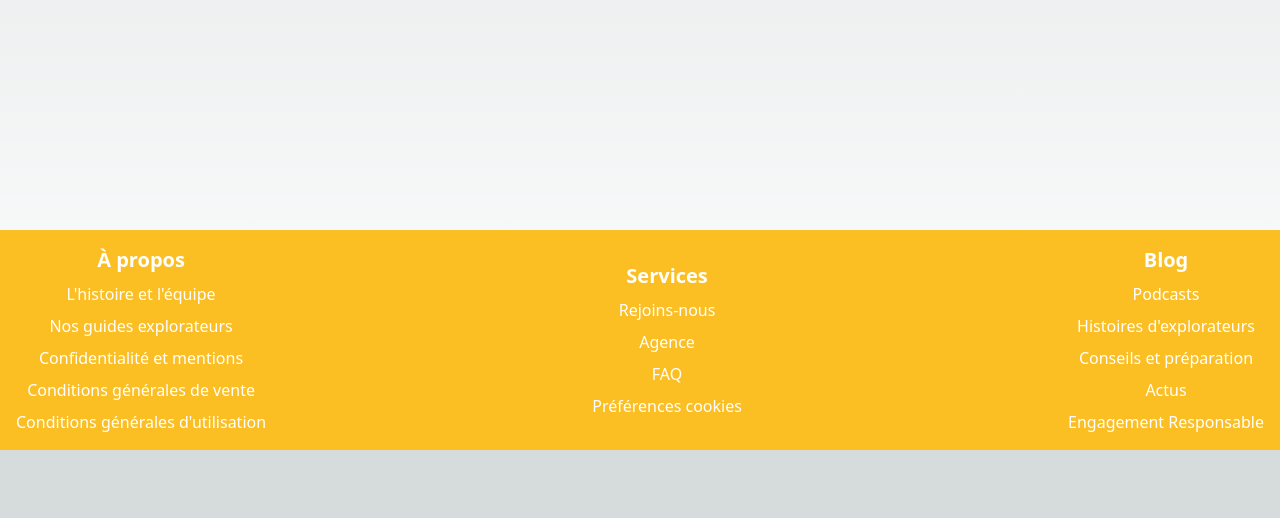
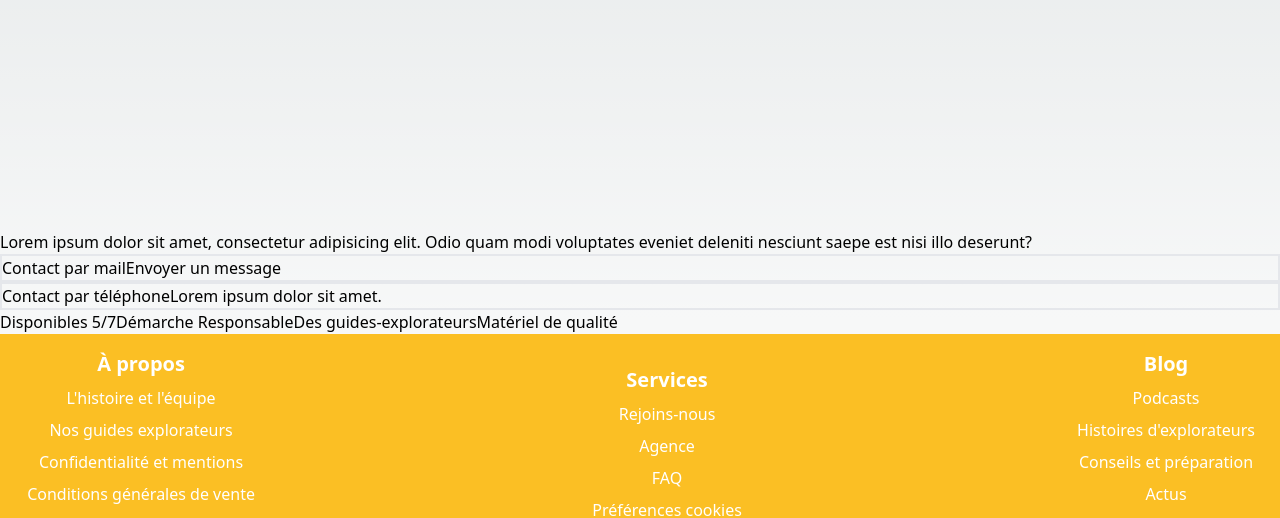
Before and after one commit to Lucas-allard/cc-2023-client-side, a Next.js app: page / in a window 1280 px wide. Shown: the part 654-1172 px from the top of the page. Before the commit the page ends 1104 px from the top, so only its background shows below. Built offline with nearby package versions, Linux system fonts and the light colour scheme.

Commit message:
maj home page

```diff
--- a/src/app/layout.js
+++ b/src/app/layout.js
@@ -3,6 +3,7 @@ import Header from "@/components/header";
 import Footer from "@/components/Footer"
 import { config } from '@fortawesome/fontawesome-svg-core'
 import '@fortawesome/fontawesome-svg-core/styles.css'
+import Contact from '@/components/Contact';
 
 config.autoAddCss = false
 
@@ -17,6 +18,7 @@ export default function RootLayout({ children }) {
       <body>
           <Header/>
           {children}
+          <Contact/>
           <Footer/>
       </body>
     </html>
--- /dev/null
+++ b/src/components/Contact.jsx
@@ -0,0 +1,36 @@
+import React from "react";
+
+const Contact = () => {
+  return (
+    <div>
+      <p>
+        Lorem ipsum dolor sit amet, consectetur adipisicing elit. Odio quam modi
+        voluptates eveniet deleniti nesciunt saepe est nisi illo deserunt?
+      </p>
+      <div className="border-solid border-2">
+        <span>Contact par mail</span>
+        <span>Envoyer un message</span>
+      </div>
+      <div className="border-solid border-2">
+        <span>Contact par téléphone</span>
+        <span>Lorem ipsum dolor sit amet.</span>
+      </div>
+      <div className="flex flex-wrap">
+        <div className="flex space-x-4">
+          <h4>Disponibles 5/7</h4>
+        </div>
+        <div>
+          <h4>Démarche Responsable</h4>
+        </div>
+        <div>
+          <h4>Des guides-explorateurs</h4>
+        </div>
+        <div>
+          <h4>Matériel de qualité</h4>
+        </div>
+      </div>
+    </div>
+  );
+};
+
+export default Contact;
```
